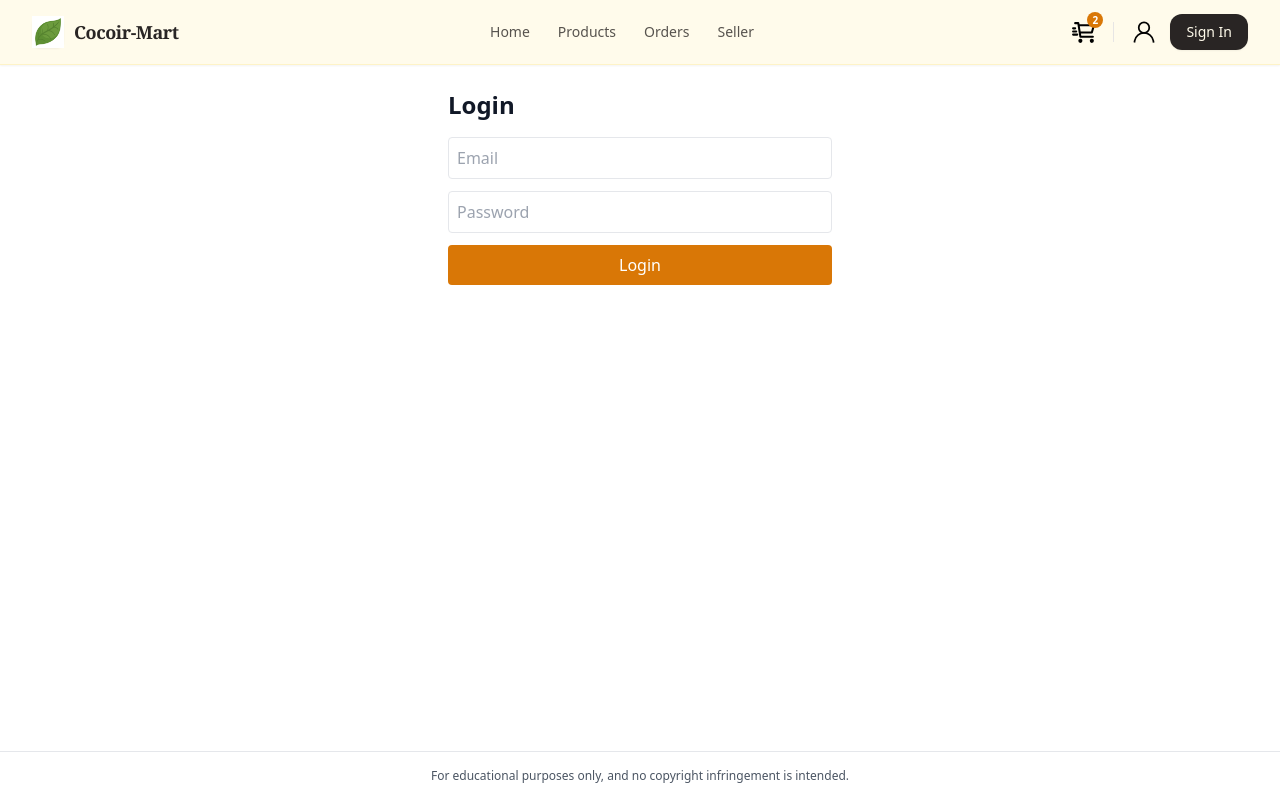
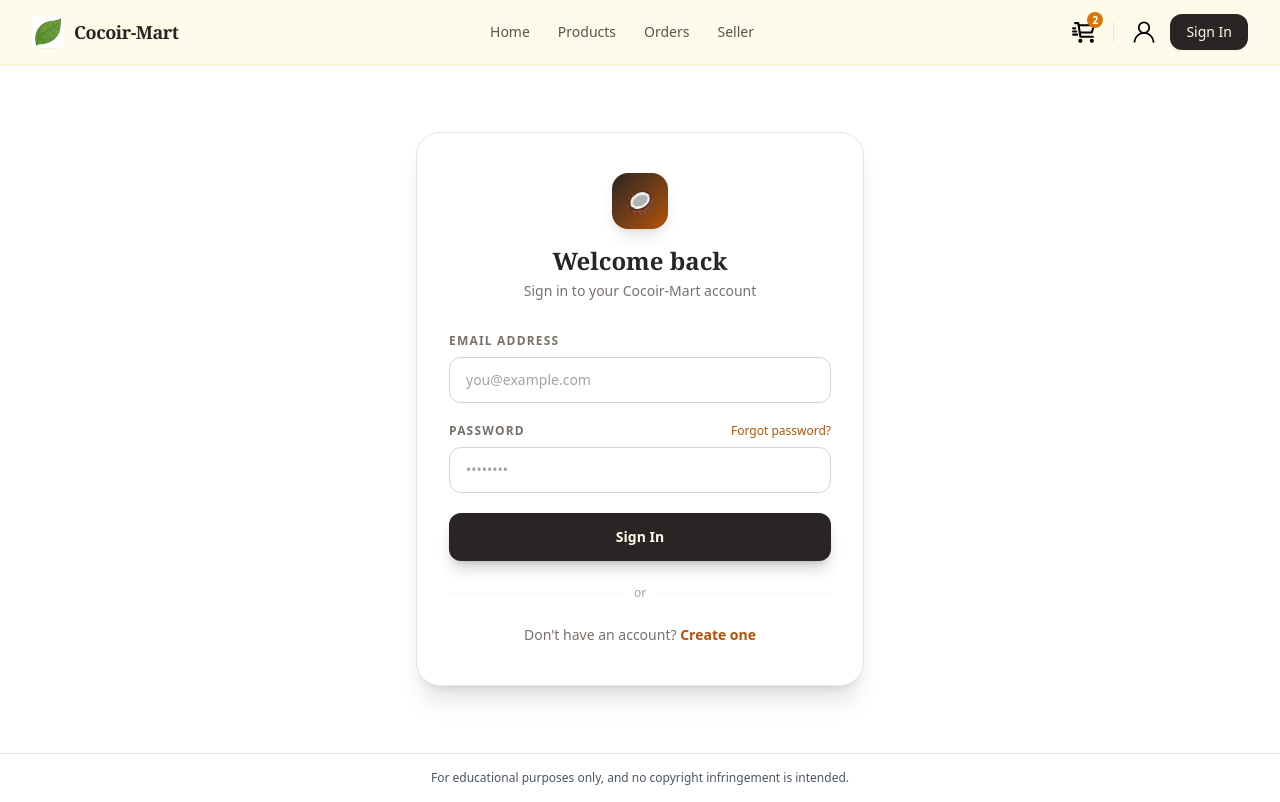
Before and after one commit to alysteragno/Cocoir-Mart, a Next.js app: page /login in a window 1280 px wide. Built offline with nearby package versions, Linux system fonts and the light colour scheme.

Commit message:
feat: implemented the login form

```diff
--- a/app/login/page.tsx
+++ b/app/login/page.tsx
@@ -2,31 +2,135 @@
 import { useState } from 'react'
 import { supabaseBrowser } from '@/lib/supabaseClient'
 import { useRouter } from 'next/navigation'
+import Link from 'next/link'
 
 export default function LoginPage() {
   const router = useRouter()
   const [email, setEmail] = useState('')
   const [password, setPassword] = useState('')
   const [error, setError] = useState<string | null>(null)
+  const [loading, setLoading] = useState(false)
 
   const onSubmit = async (e: React.FormEvent) => {
     e.preventDefault()
     setError(null)
+    setLoading(true)
     const supabase = supabaseBrowser()
     const { error } = await supabase.auth.signInWithPassword({ email, password })
-    if (error) setError(error.message)
-    else router.push('/')
+    if (error) {
+      setError(error.message)
+      setLoading(false)
+    } else {
+      router.push('/')
+    }
   }
 
   return (
-    <div className="max-w-sm mx-auto">
-      <h1 className="text-2xl font-bold mb-4">Login</h1>
-      <form onSubmit={onSubmit} className="space-y-3">
-        <input className="w-full border p-2 rounded" placeholder="Email" value={email} onChange={e=>setEmail(e.target.value)} />
-        <input className="w-full border p-2 rounded" placeholder="Password" type="password" value={password} onChange={e=>setPassword(e.target.value)} />
-        {error && <p className="text-red-600 text-sm">{error}</p>}
-        <button className="w-full bg-amber-600 text-white p-2 rounded">Login</button>
-      </form>
+    <div className="min-h-[80vh] flex items-center justify-center px-4">
+      <div className="w-full max-w-md">
+
+        {/* Card */}
+        <div className="bg-white rounded-3xl border border-stone-200 shadow-xl shadow-stone-900/8 px-8 py-10">
+
+          {/* Header */}
+          <div className="text-center mb-8">
+            <div className="w-14 h-14 mx-auto mb-4 rounded-2xl bg-gradient-to-br from-stone-800 to-amber-700 flex items-center justify-center text-2xl shadow-lg">
+              🥥
+            </div>
+            <h1 className="text-2xl font-bold text-stone-800" style={{ fontFamily: "'Georgia', serif" }}>
+              Welcome back
+            </h1>
+            <p className="text-sm text-stone-500 mt-1">Sign in to your Cocoir-Mart account</p>
+          </div>
+
+          {/* Error */}
+          {error && (
+            <div className="mb-5 flex items-start gap-2.5 px-4 py-3 bg-red-50 border border-red-200 rounded-xl">
+              <svg xmlns="http://www.w3.org/2000/svg" className="w-4 h-4 text-red-500 mt-0.5 shrink-0" fill="none" viewBox="0 0 24 24" stroke="currentColor" strokeWidth={2}>
+                <path strokeLinecap="round" strokeLinejoin="round" d="M12 9v2m0 4h.01M21 12a9 9 0 11-18 0 9 9 0 0118 0z" />
+              </svg>
+              <p className="text-sm text-red-600">{error}</p>
+            </div>
+          )}
+
+          <form onSubmit={onSubmit} className="space-y-5">
+            {/* Email */}
+            <div>
+              <label className="block text-xs font-semibold uppercase tracking-widest text-stone-500 mb-2">
+                Email Address
+              </label>
+              <input
+                type="email"
+                placeholder="you@example.com"
+                value={email}
+                onChange={e => setEmail(e.target.value)}
+                required
+                className="w-full px-4 py-3 rounded-xl border border-stone-300 bg-white text-stone-800 text-sm
+                  placeholder:text-stone-400 focus:outline-none focus:border-amber-600
+                  focus:ring-2 focus:ring-amber-600/15 transition-all duration-200"
+              />
+            </div>
+
+            {/* Password */}
+            <div>
+              <div className="flex items-center justify-between mb-2">
+                <label className="block text-xs font-semibold uppercase tracking-widest text-stone-500">
+                  Password
+                </label>
+                <Link href="/auth/forgot-password" className="text-xs text-amber-700 hover:underline">
+                  Forgot password?
+                </Link>
+              </div>
+              <input
+                type="password"
+                placeholder="••••••••"
+                value={password}
+                onChange={e => setPassword(e.target.value)}
+                required
+                className="w-full px-4 py-3 rounded-xl border border-stone-300 bg-white text-stone-800 text-sm
+                  placeholder:text-stone-400 focus:outline-none focus:border-amber-600
+                  focus:ring-2 focus:ring-amber-600/15 transition-all duration-200"
+              />
+            </div>
+
+            {/* Submit */}
+            <button
+              type="submit"
+              disabled={loading}
+              className="w-full py-3.5 bg-stone-800 hover:bg-stone-700 active:bg-stone-900
+                text-amber-50 text-sm font-semibold rounded-xl transition-all duration-200
+                disabled:opacity-60 disabled:cursor-not-allowed
+                shadow-lg shadow-stone-900/20 hover:-translate-y-0.5 active:translate-y-0"
+            >
+              {loading ? (
+                <span className="flex items-center justify-center gap-2">
+                  <svg className="w-4 h-4 animate-spin" fill="none" viewBox="0 0 24 24">
+                    <circle className="opacity-25" cx="12" cy="12" r="10" stroke="currentColor" strokeWidth="4"/>
+                    <path className="opacity-75" fill="currentColor" d="M4 12a8 8 0 018-8v8z"/>
+                  </svg>
+                  Signing in…
+                </span>
+              ) : "Sign In"}
+            </button>
+          </form>
+
+          {/* Divider */}
+          <div className="flex items-center gap-3 my-6 text-xs text-stone-400">
+            <div className="flex-1 h-px bg-stone-100" />
+            or
+            <div className="flex-1 h-px bg-stone-100" />
+          </div>
+
+          {/* Register link */}
+          <p className="text-center text-sm text-stone-500">
+            Don&apos;t have an account?{' '}
+            <Link href="/auth/register" className="text-amber-700 font-semibold hover:underline">
+              Create one
+            </Link>
+          </p>
+        </div>
+
+      </div>
     </div>
   )
 }
--- a/components/Header.tsx
+++ b/components/Header.tsx
@@ -68,17 +68,22 @@ export default function Header() {
             <div className="w-px h-5 bg-stone-200 mx-1" />
 
             {/* Register / Profile icon */}
-            <Link
-              href="/auth/register"
-              className="flex items-center justify-center w-9 h-9 rounded-xl hover:bg-amber-100 transition-colors duration-150"
-              aria-label="Register"
-            >
-              <Icon src="/register.svg" alt="Register" width={22} height={22} />
-            </Link>
+           <Link
+  href="/login"
+  className="flex items-center justify-center w-9 h-9 rounded-xl hover:bg-amber-100 transition-colors duration-150"
+  aria-label="Login"
+>
+  <Icon
+    src="/register.svg"
+    alt="Register"
+    width={22}
+    height={22}
+  />
+</Link>
 
             {/* Login button */}
             <Link
-              href="/auth/login"
+              href="/auth/register"
               className="hidden sm:inline-flex items-center gap-1.5 px-4 py-2 bg-stone-800 hover:bg-stone-700 text-amber-50 text-sm font-medium rounded-xl transition-colors duration-150 shadow-sm"
             >
               Sign In
```
Also changed, not shown: components/LoginForm.tsx (deleted).
